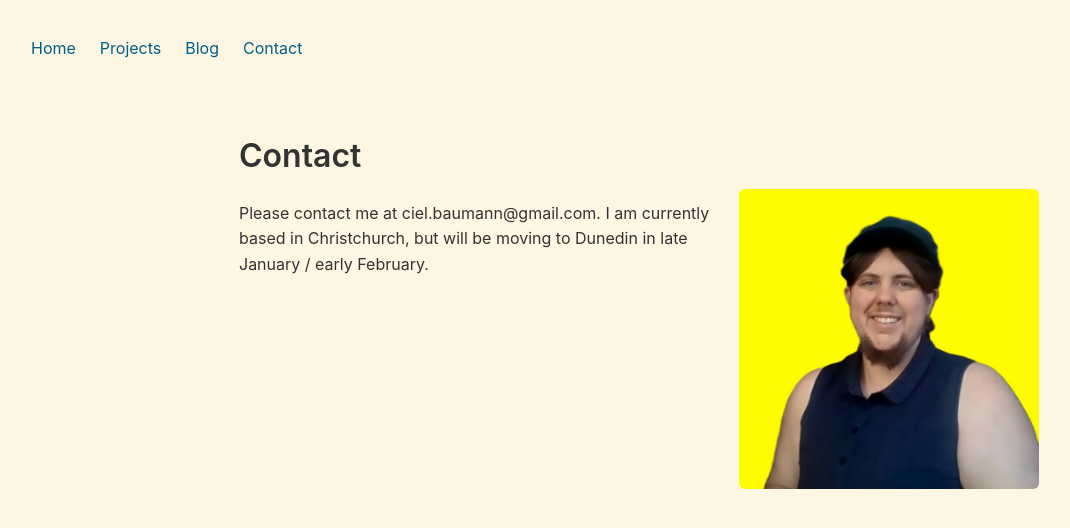
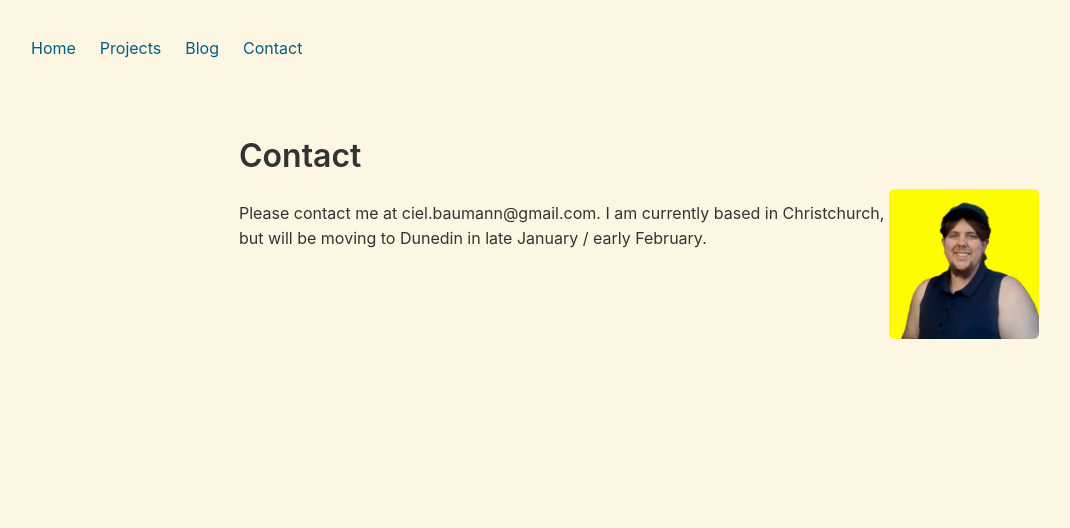
Before and after one commit to CielResearch/CielResearch.github.io, a Jekyll site: the page built from contact.md, in a window 1280 px wide. Shown: the top 528 px of the page, without its empty margins (1-1071 px from the left). Built offline with Jekyll 4.4.1, drawn with Linux system fonts in a browser that asks for light colours; our own code applies the rules of GitHub Pages for plain Markdown files.

Commit message:
Change profile picture width from 300 to 150
Updated profile picture size in contact.md.

```diff
--- a/contact.md
+++ b/contact.md
@@ -1,6 +1,6 @@
 # Contact
 
-<img align="right" src="./assets/profile_pic.jpg" width="300">
+<img align="right" src="./assets/profile_pic.jpg" width="150">
 
 Please contact me at ciel.baumann@gmail.com.
 I am currently based in Christchurch, but will be moving to Dunedin in late January / early February.
```
